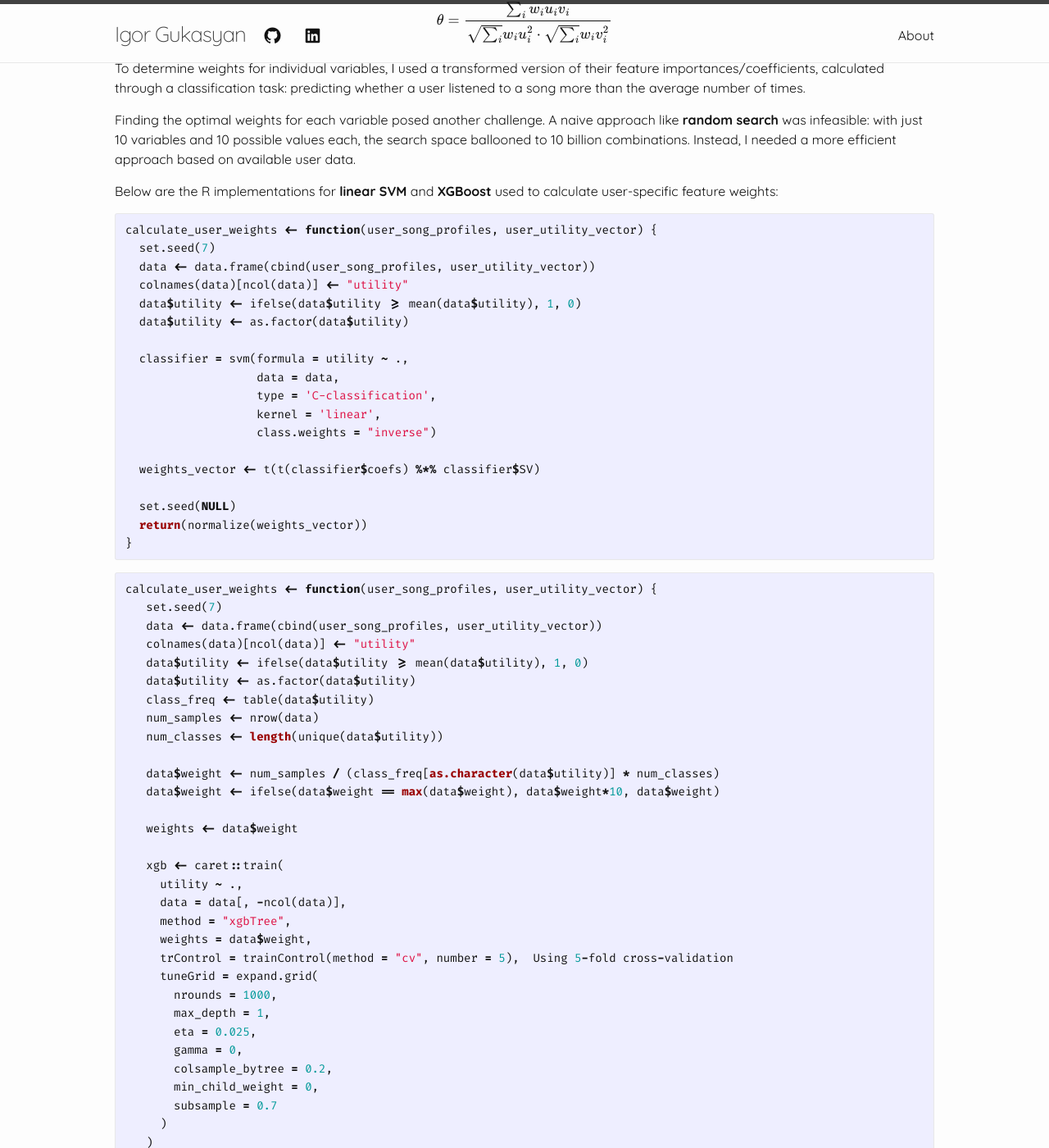
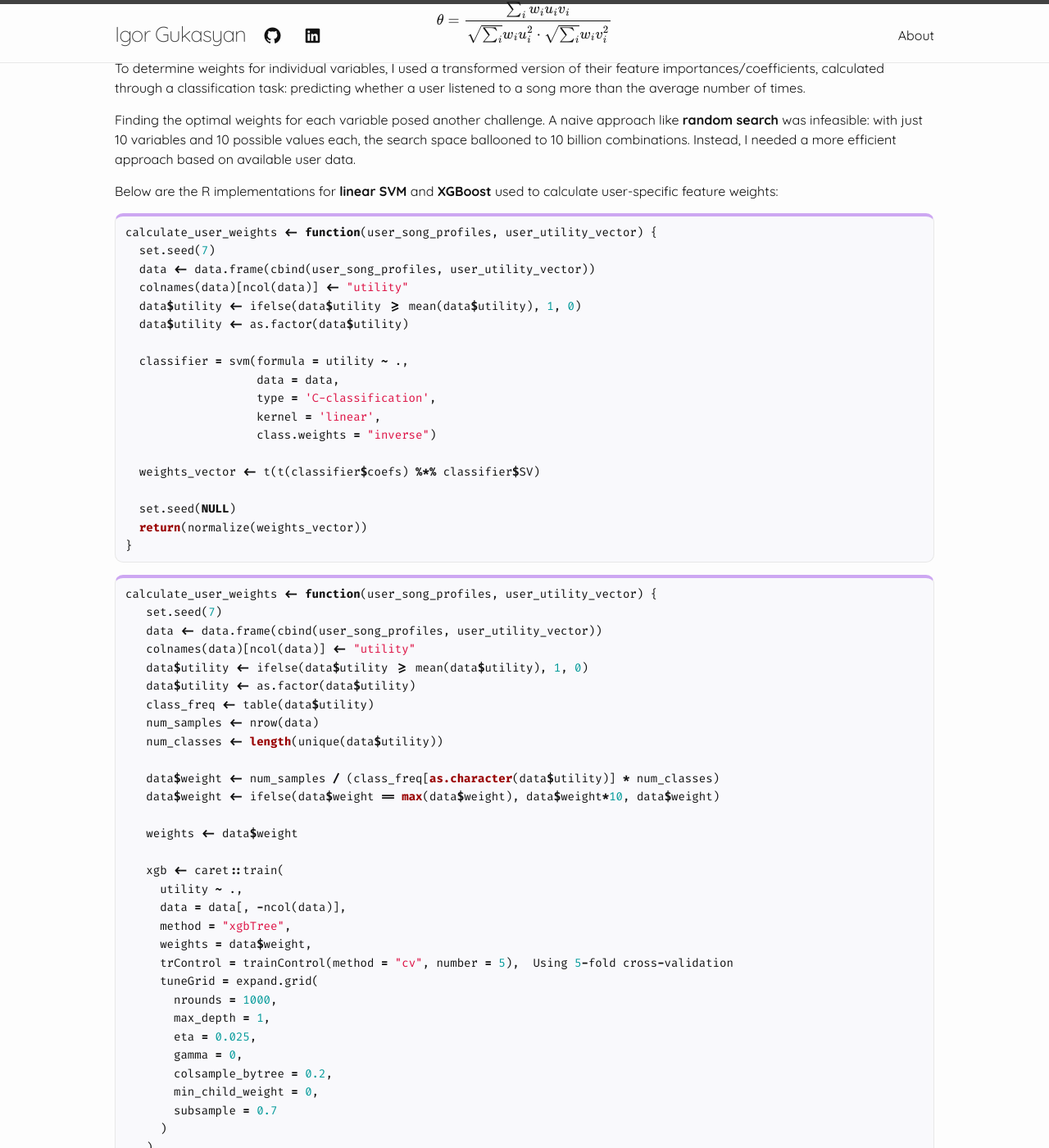
Before and after one commit to igorgukasyan/igorgukasyan.github.io, a Jekyll site: the page built from _posts/2025-03-11-breaking-down-my-master-thesis.md, in a window 1280 px wide and 1400 px high, scrolled down 1872 px. Shown: the whole window at 82% size. Built offline with Jekyll 4.4.1, drawn with Linux system fonts in a browser that asks for light colours; some web fonts are replaced; formulas are drawn with MathJax 3.

Commit message:
Small fixes

```diff
--- a/_sass/minima/_base.scss
+++ b/_sass/minima/_base.scss
@@ -189,8 +189,8 @@ code {
   font-family: $code-font-family;
   font-size: 0.9375em;
   border: 1px solid $border-color-01;
+  border-top: 4px solid rgba(138, 43, 226, 0.4); /* Slightly less soft purple */
   border-radius: 3px;
-  background-color: $code-background-color;
 }
 
 code {
@@ -209,12 +209,11 @@ pre {
 }
 
 .highlight {
-  border-radius: 3px;
-  background: $code-background-color;
+  border-radius: 10px;
   @extend %vertical-rhythm;
 
   .highlighter-rouge & {
-    background: $code-background-color;
+    background: rgba(245, 245, 250, 0.3);
   }
 }
 
```
Also changed, not shown: _posts/2025-04-02-daily_digest.md (renamed from _posts/2025-04-02-daily_digest_part_one.md, +7 -3 lines).
